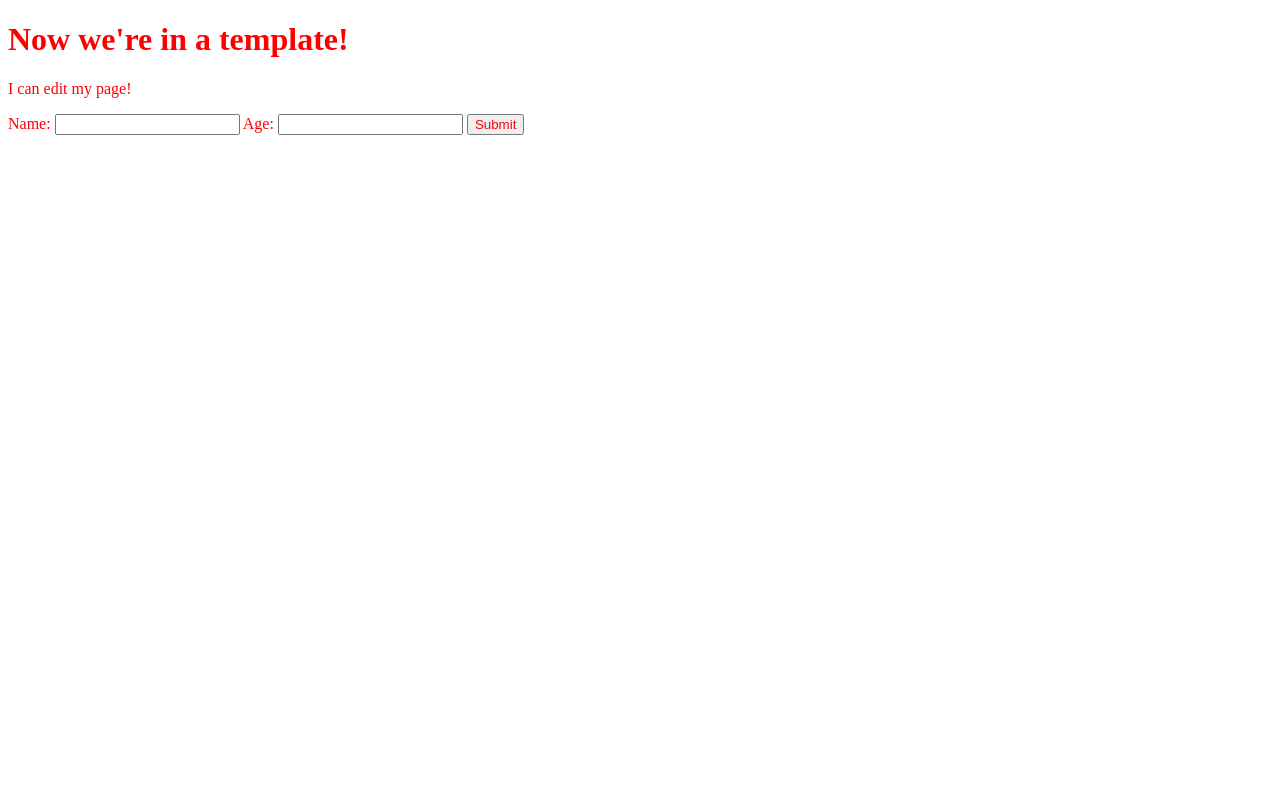
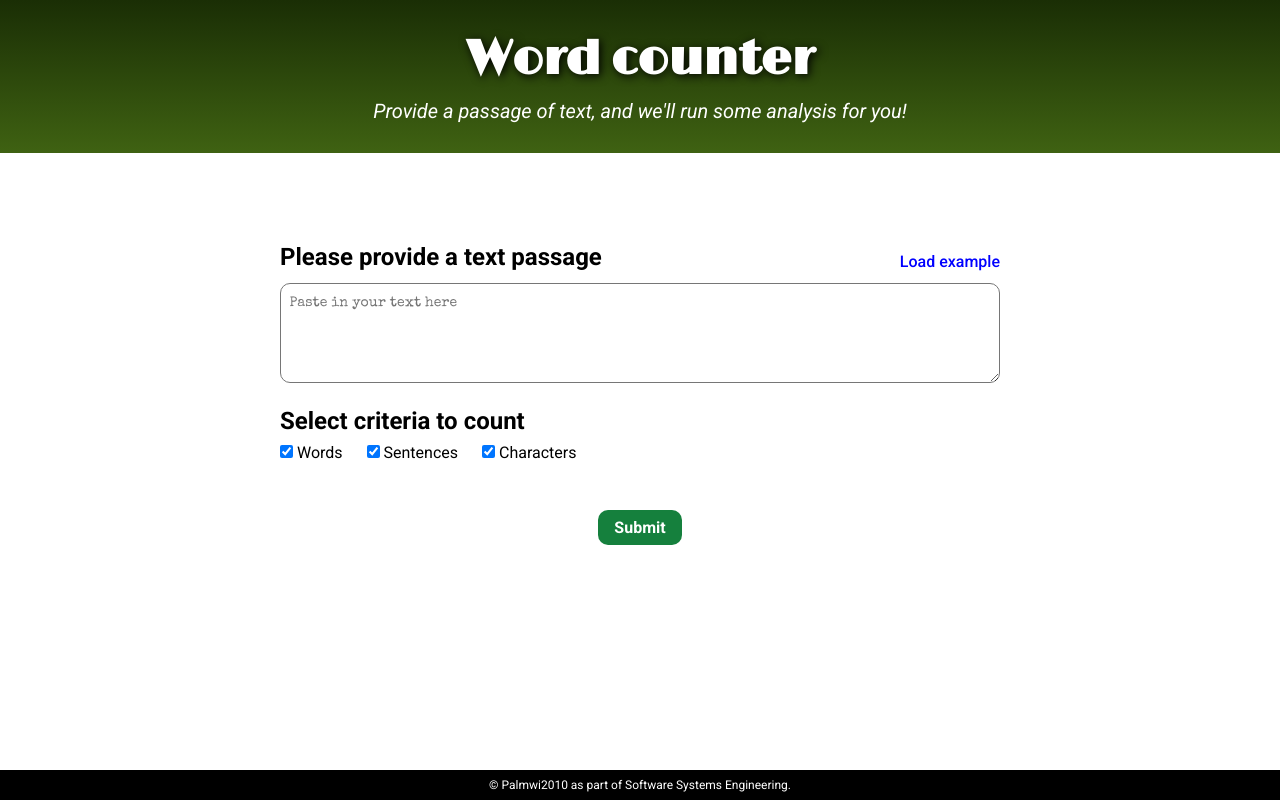
Before and after one commit to palmwi2010/imp_flask, a Flask app: page / in a window 1280 px wide. Run offline with Flask 3, Linux system fonts and the light colour scheme.

Commit message:
completed project

```diff
--- a/src/app.py
+++ b/src/app.py
@@ -1,12 +1,25 @@
 from flask import Flask, render_template, request
+from src.utils import Analyzer
 app = Flask(__name__)
 
 @app.route("/")
 def hello_world():
     return render_template("index.html")
 
-@app.route("/submit", methods = ["POST"])
-def submit():
-    input_name = request.form.get("name")
-    input_age = request.form.get("age")
-    return render_template("hello.html", name = input_name, age = input_age)
+@app.route("/analyse", methods = ["POST"])
+def analyse():
+    input_text = request.form.get("textcontent")
+    input_checkboxes = request.form.getlist("properties")
+
+    num_sentences, num_words, num_characters = None, None, None
+
+    if 'words' in input_checkboxes:
+        num_words = Analyzer.count_words(input_text)
+
+    if 'characters' in input_checkboxes:
+        num_characters = Analyzer.count_characters(input_text)
+
+    if 'sentences' in input_checkboxes:
+        num_sentences = Analyzer.count_sentences(input_text)
+
+    return render_template("results.html", text = input_text, n_words = num_words, n_chars = num_characters, n_sentences = num_sentences)
--- a/src/static/styles.css
+++ b/src/static/styles.css
@@ -1,3 +1,160 @@
+@import url('https://fonts.googleapis.com/css2?family=Roboto:ital,wght@0,100;0,300;0,400;0,500;0,700;0,900;1,100;1,300;1,400;1,500;1,700;1,900&display=swap');
+@import url('https://fonts.googleapis.com/css2?family=Special+Elite&display=swap');
+@import url('https://fonts.googleapis.com/css2?family=Limelight&display=swap');
+@import url('https://fonts.googleapis.com/css2?family=Oxanium:wght@200..800&display=swap');
+
 * {
-color: red;
+margin: 0;
+padding: 0;
+box-sizing: border-box;
+font-family: 'Roboto';
 }
+
+body {
+	height: 100vh;
+	display: flex;
+	flex-direction: column;
+}
+
+header, footer {
+	flex: 0;
+}
+
+header {
+	background: linear-gradient(#1a2e05, #3f6212);
+	padding: 30px 0px;
+}
+
+header * {
+	color: white;
+	text-align: center;
+}
+
+h1 {
+	font-size: 48px;
+	text-shadow: 2px 2px 10px black;
+	font-family: 'Limelight';
+}
+
+header p {
+	color: white;
+	font-size: 20px;
+	font-style: italic;
+	margin-top:10px;
+}
+
+main {
+	width: 800px;
+	padding: 40px;
+	flex-grow: 1;
+	margin: 30px auto;
+}
+
+.toprow {
+	display: flex;
+	justify-content: space-between;
+	align-items: flex-end;
+}
+
+#load-example {
+	color: blue;
+	text-decoration: none;
+	background-color:transparent;
+	border: none;
+	outline: none;
+	cursor: pointer;
+	padding: 0;
+	height: fit-content;
+	font-weight: 500;
+	font-size: 16px;
+}
+
+main textarea {
+	height: 100px;
+	width: 100%;
+	border-radius: 10px;
+	padding: 1ch;
+	color: black;
+	font-size: 14px;
+	font-family: "Special Elite";
+	line-height: 1.5em;
+	margin-top: 12px;
+}
+
+main h2 {
+	margin-top: 20px;
+}
+
+.property-inputs {
+	padding: 8px 0px;
+}
+
+.property-inputs label {
+	padding-right: 20px;
+}
+
+.btn {
+	padding: 8px 16px;
+	border-radius: 10px;
+	background-color: #15803d;
+	color: white;
+	cursor: pointer;
+	font-size: 16px;
+	transition: transform 0.15s ease-in;
+	font-weight: 700;
+	border: none;
+	outline: none;
+	margin: 40px auto;
+	display: block;
+	text-decoration: none;
+	width: fit-content;
+}
+
+.btn:hover {
+	transform: scale(1.1);
+}
+
+.quote-text {
+	background-color: #f1f5f9;
+	padding: 16px;
+	font-family: 'Special Elite';
+	font-size: 14px;
+	margin-top: 16px;
+	line-height: 1.5rem;
+}
+
+main p {
+	margin-top: 8px;
+}
+
+.result {
+	display: flex;
+	align-items: bottom;
+	padding: 4px 0 6px;
+}
+
+.result-label {
+	width: 150px;
+	font-weight: 700;
+	font-size: 18px;
+}
+
+.number {
+	background-color: #d1d5db;
+	color: #b91c1c;
+	border: 2px solid black;
+	padding: 1px 4px;
+	font-size: 18px;
+	font-family: "Oxanium";
+	font-weight: 700;
+	line-height:20px;
+}
+
+footer {
+	width:100%;
+	padding: 8px;
+	text-align: center;
+	font-size: 12px;
+	color: white;
+	background-color: black;
+}
--- a/src/templates/index.html
+++ b/src/templates/index.html
@@ -4,16 +4,47 @@
     <meta charset="UTF-8">
     <meta name="viewport" content="width=device-width, initial-scale=1.0">
     <link rel = "stylesheet" href="../static/styles.css">
-    <title>Your Page Title</title>
+    <title>Counter</title>
 </head>
 <body>
-	<h1>Now we're in a template!</h1>
-	<p>I can edit my page!</p>
-	<form action="/submit" method="post">
- 		<label for="namefield">Name:</label>
- 		<input type="text" id="namefield" name="name">
- 		<label for="agefield">Age:</label>
-		<input type="number" id="agefield" name="age">
-		<input type="submit" value="Submit">
-	</form>
+	<header>
+		<h1>Word counter</h1>
+		<p>Provide a passage of text, and we'll run some analysis for you!</p>
+	</header>
+	<main>
+		<div class="toprow">
+			<h2>Please provide a text passage</h2>
+			<button id="load-example">Load example</button>
+		</div>
+		<form action ="/analyse" method="post" spellcheck = "false">
+			<textarea class="text-input" placeholder="Paste in your text here" name="textcontent"></textarea>
+			<h2>Select criteria to count</h2>
+			<div class="property-inputs">
+				<label for="words">
+					<input type="checkbox" checked id = "words" name="properties" value="words">
+					Words
+				</label>
+				<label for="sentences">
+					<input type="checkbox" checked id = "sentences" name="properties" value="sentences">
+					Sentences
+				</label>
+				<label for="characters">
+					<input type="checkbox" checked id = "characters" name="properties" value="characters">
+					Characters
+				</label>
+			</div>
+			<button type="submit" class="btn submit">Submit</button>
+		</form>
+	</main>
+	<footer>
+		&copy; Palmwi2010 as part of Software Systems Engineering.
+	</footer>
+	<script>
+		const loadExample = document.querySelector("#load-example");
+		const textForm = document.querySelector(".text-input");
+		loadExample.addEventListener('click', () => {
+			textForm.value =
+						"Lorem ipsum dolor sit amet, consectetur adipiscing elit, sed do eiusmod tempor incididunt ut labore et dolore magna aliqua. Ut enim ad minim veniam, quis nostrud exercitation ullamco laboris nisi ut aliquip ex ea commodo consequat. Duis aute irure dolor in reprehenderit in voluptate velit esse cillum dolore eu fugiat nulla pariatur. Excepteur sint occaecat cupidatat non proident, sunt in culpa qui officia deserunt mollit anim id est laborum.";
+		});
+	</script>
 </body>
--- /dev/null
+++ b/src/utils.py
@@ -0,0 +1,28 @@
+class Analyzer:
+    @staticmethod
+    def count_sentences(text):
+        # Replace ? and ! with . for consistence EOS syntax
+        text = text.replace("?", ".")
+        text = text.replace("!", ".")
+        sentences = text.split('.')
+        full_sentences = [sentence for sentence in sentences if len(sentence) > 0]
+        return len(full_sentences)
+
+    @staticmethod
+    def count_characters(text):
+        return len(text)
+
+    @staticmethod
+    def count_words(text):
+        return len(text.split())
+
+"""
+For testing
+analyzer = Analyzer()
+
+test_str = "Happy days!!!!!! a. b. c."
+print(f"Test text: {test_str}")
+print(f"Sentence count: {analyzer.count_sentences(test_str)}")
+print(f"Word count: {analyzer.count_words(test_str)}")
+print(f"Character count: {analyzer.count_characters(test_str)}")
+"""
```
Also changed, not shown: requirements.txt (added, +7 -0 lines), src/templates/hello.html (deleted, +0 -12 lines), src/templates/results.html (added, +43 -0 lines), 5 other files.
